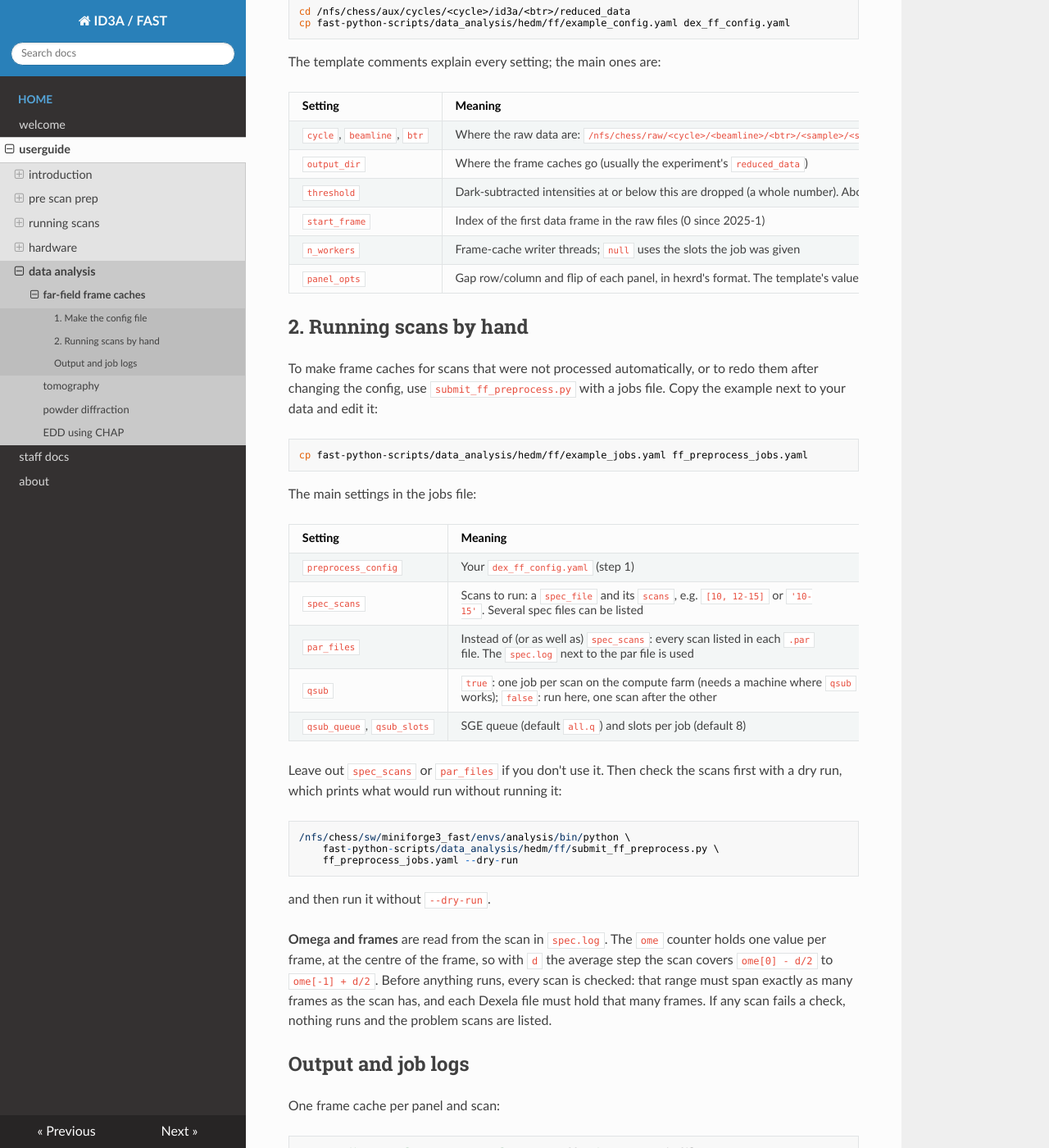
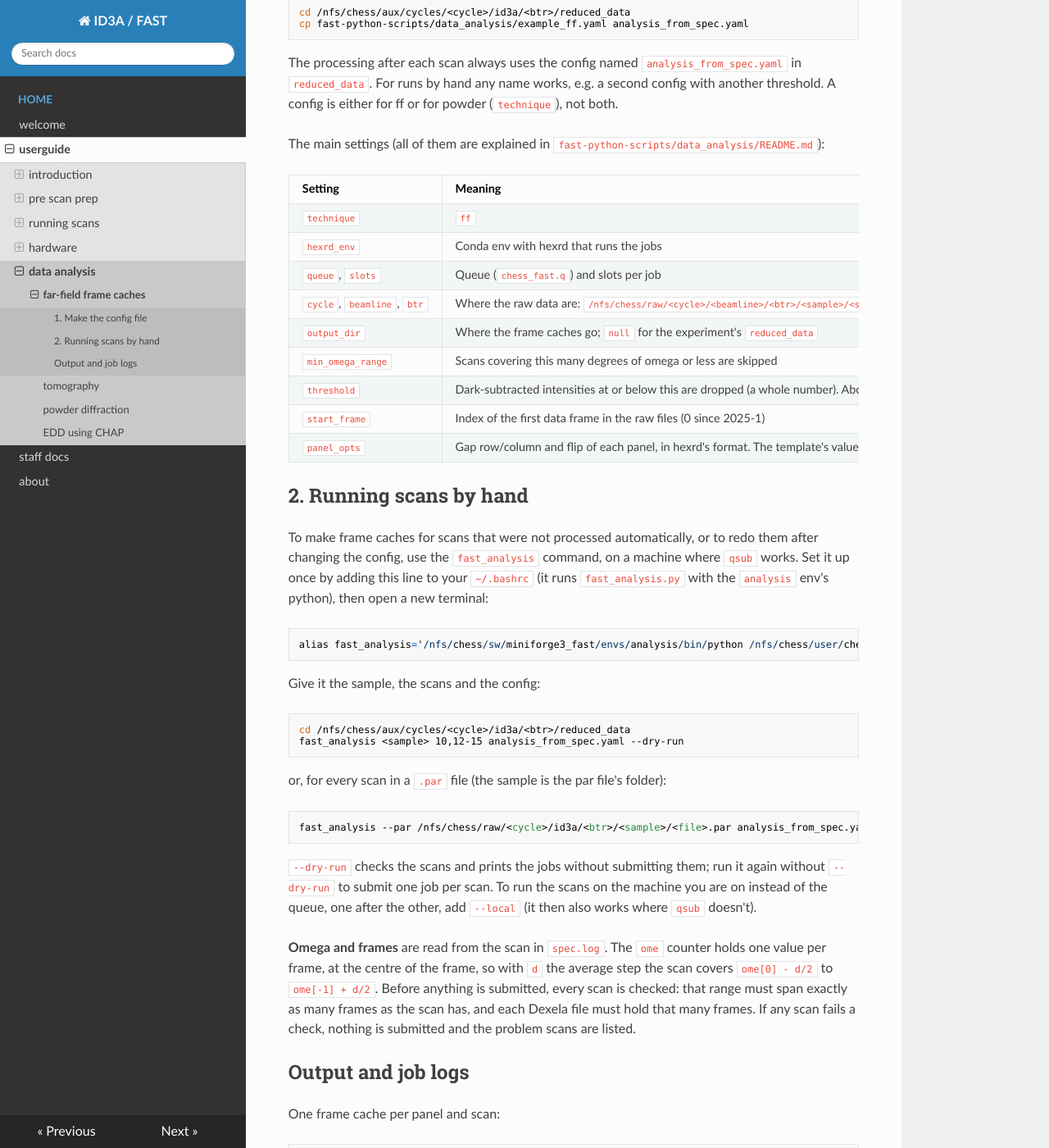
Before and after one commit to ksg52/CHESS-ID3A-FAST, an MkDocs documentation site: the page built from docs/userguide/analysis/ff_preprocess.md, in a window 1280 px wide and 1400 px high, scrolled down 594 px. Shown: the whole window at 82% size. Built offline with MkDocs 1.6.1, drawn with Linux system fonts in a browser that asks for light colours; nearby versions of some CDN libraries; some of the changed text lies outside the part shown.

Commit message:
ff and powder pages: one config and the fast_analysis command
Both pages now describe the single config YAML (example_ff.yaml /
example_powder.yaml, saved as reduced_data/analysis_from_spec.yaml for
the processing after each scan) and running scans by hand with the
fast_analysis alias (analysis env), by scan list or --par, with
--dry-run and --local. Jobs run on chess_fast.q as <technique>_<sample>_<scan>,
logs in <output_dir>/job_logs.

Co-Authored-By: Claude Opus 5.5 <noreply@anthropic.com>

```diff
--- a/docs/userguide/analysis/ff_preprocess.md
+++ b/docs/userguide/analysis/ff_preprocess.md
@@ -4,9 +4,9 @@ Far-field HEDM scans on the Dexela (ff1 + ff2) are turned into hexrd frame
 caches: for each panel, the median of the first 100 frames is subtracted as
 the dark, the panel gaps and flips are applied, and only pixels above a
 threshold are kept. This runs automatically on the compute farm after each
-scan taken in ff mode with the Dexela that covers more than 90° of omega
-(shorter scans, nf scans and other detectors are skipped). Scans can also be
-(re)run by hand, from a list of spec scans or par files.
+scan taken in ff mode with the Dexela, as set in your experiment's
+`analysis_from_spec.yaml` (see below). Scans covering 90° of omega or less
+(`min_omega_range`) are skipped. Scans can also be (re)run by hand.
 
 The scripts come with the `fast-python-scripts` folder, which is already set
 up in your experiment's `reduced_data` folder. Check that it is there:
@@ -15,56 +15,63 @@ up in your experiment's `reduced_data` folder. Check that it is there:
 
 ## 1. Make the config file
 
-Each experiment needs one YAML config in its `reduced_data` folder. Copy the
-template from `fast-python-scripts` and edit it:
+Everything is set in one YAML config. Copy the template into your
+experiment's `reduced_data` folder and edit it:
 
     cd /nfs/chess/aux/cycles/<cycle>/id3a/<btr>/reduced_data
-    cp fast-python-scripts/data_analysis/hedm/ff/example_config.yaml dex_ff_config.yaml
+    cp fast-python-scripts/data_analysis/example_ff.yaml analysis_from_spec.yaml
 
-The template comments explain every setting; the main ones are:
+The processing after each scan always uses the config named
+`analysis_from_spec.yaml` in `reduced_data`. For runs by hand any name works,
+e.g. a second config with another threshold. A config is either for ff or for
+powder (`technique`), not both.
+
+The main settings (all of them are explained in
+`fast-python-scripts/data_analysis/README.md`):
 
 | Setting | Meaning |
 |---|---|
+| `technique` | `ff` |
+| `hexrd_env` | Conda env with hexrd that runs the jobs |
+| `queue`, `slots` | Queue (`chess_fast.q`) and slots per job |
 | `cycle`, `beamline`, `btr` | Where the raw data are: `/nfs/chess/raw/<cycle>/<beamline>/<btr>/<sample>/<scan>/ff/` |
-| `output_dir` | Where the frame caches go (usually the experiment's `reduced_data`) |
+| `output_dir` | Where the frame caches go; `null` for the experiment's `reduced_data` |
+| `min_omega_range` | Scans covering this many degrees of omega or less are skipped |
 | `threshold` | Dark-subtracted intensities at or below this are dropped (a whole number). About 100 works for multiruby; lower, e.g. 25, keeps weak spots |
 | `start_frame` | Index of the first data frame in the raw files (0 since 2025-1) |
-| `n_workers` | Frame-cache writer threads; `null` uses the slots the job was given |
 | `panel_opts` | Gap row/column and flip of each panel, in hexrd's format. The template's values are hexrd's defaults, also used if `panel_opts` is left out |
 
 ## 2. Running scans by hand
 
 To make frame caches for scans that were not processed automatically, or to
-redo them after changing the config, use `submit_ff_preprocess.py` with a
-jobs file. Copy the example next to your data and edit it:
+redo them after changing the config, use the `fast_analysis` command, on a
+machine where `qsub` works. Set it up once by adding this line to your
+`~/.bashrc` (it runs `fast_analysis.py` with the `analysis` env's python),
+then open a new terminal:
 
-    cp fast-python-scripts/data_analysis/hedm/ff/example_jobs.yaml ff_preprocess_jobs.yaml
+    alias fast_analysis='/nfs/chess/sw/miniforge3_fast/envs/analysis/bin/python /nfs/chess/user/chess_id3a/fast-python-scripts/data_analysis/fast_analysis.py'
 
-The main settings in the jobs file:
+Give it the sample, the scans and the config:
 
-| Setting | Meaning |
-|---|---|
-| `preprocess_config` | Your `dex_ff_config.yaml` (step 1) |
-| `spec_scans` | Scans to run: a `spec_file` and its `scans`, e.g. `[10, 12-15]` or `'10-15'`. Several spec files can be listed |
-| `par_files` | Instead of (or as well as) `spec_scans`: every scan listed in each `.par` file. The `spec.log` next to the par file is used |
-| `qsub` | `true`: one job per scan on the compute farm (needs a machine where `qsub` works); `false`: run here, one scan after the other |
-| `qsub_queue`, `qsub_slots` | SGE queue (default `all.q`) and slots per job (default 8) |
+    cd /nfs/chess/aux/cycles/<cycle>/id3a/<btr>/reduced_data
+    fast_analysis <sample> 10,12-15 analysis_from_spec.yaml --dry-run
 
-Leave out `spec_scans` or `par_files` if you don't use it. Then check the
-scans first with a dry run, which prints what would run without running it:
+or, for every scan in a `.par` file (the sample is the par file's folder):
 
-    /nfs/chess/sw/miniforge3_fast/envs/analysis/bin/python \
-        fast-python-scripts/data_analysis/hedm/ff/submit_ff_preprocess.py \
-        ff_preprocess_jobs.yaml --dry-run
+    fast_analysis --par /nfs/chess/raw/<cycle>/id3a/<btr>/<sample>/<file>.par analysis_from_spec.yaml --dry-run
 
-and then run it without `--dry-run`.
+`--dry-run` checks the scans and prints the jobs without submitting them;
+run it again without `--dry-run` to submit one job per scan. To run the scans
+on the machine you are on instead of the queue, one after the other, add
+`--local` (it then also works where `qsub` doesn't).
 
 **Omega and frames** are read from the scan in `spec.log`. The `ome` counter
 holds one value per frame, at the centre of the frame, so with `d` the
 average step the scan covers `ome[0] - d/2` to `ome[-1] + d/2`. Before
-anything runs, every scan is checked: that range must span exactly as many
-frames as the scan has, and each Dexela file must hold that many frames. If
-any scan fails a check, nothing runs and the problem scans are listed.
+anything is submitted, every scan is checked: that range must span exactly
+as many frames as the scan has, and each Dexela file must hold that many
+frames. If any scan fails a check, nothing is submitted and the problem
+scans are listed.
 
 ## Output and job logs
 
@@ -73,5 +80,5 @@ One frame cache per panel and scan:
     <output_dir>/<sample>/<scan>/<sample>_<scan>_ff1_<image_n>-cachefile.npz
     <output_dir>/<sample>/<scan>/<sample>_<scan>_ff2_<image_n>-cachefile.npz
 
-Jobs run as `dex_ff_preprocess_job` (check them with `qstat`). Their logs
-are in `job_logs/` in the folder of your `dex_ff_config.yaml`.
+Jobs run as `ff_<sample>_<scan>` (check them with `qstat`). Their logs are
+in `<output_dir>/job_logs/`.
```
Also changed, not shown: docs/userguide/analysis/powder.md (+37 -30 lines).
